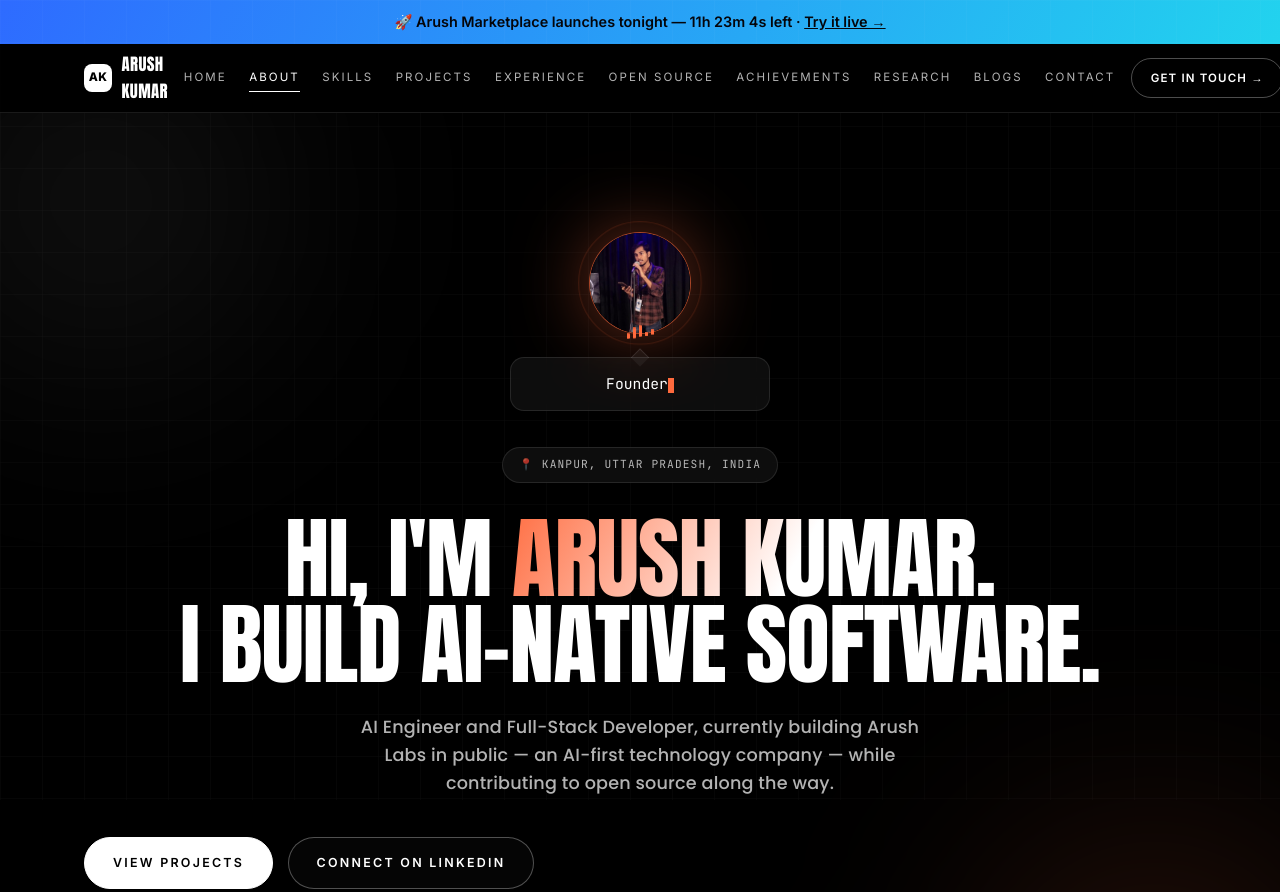
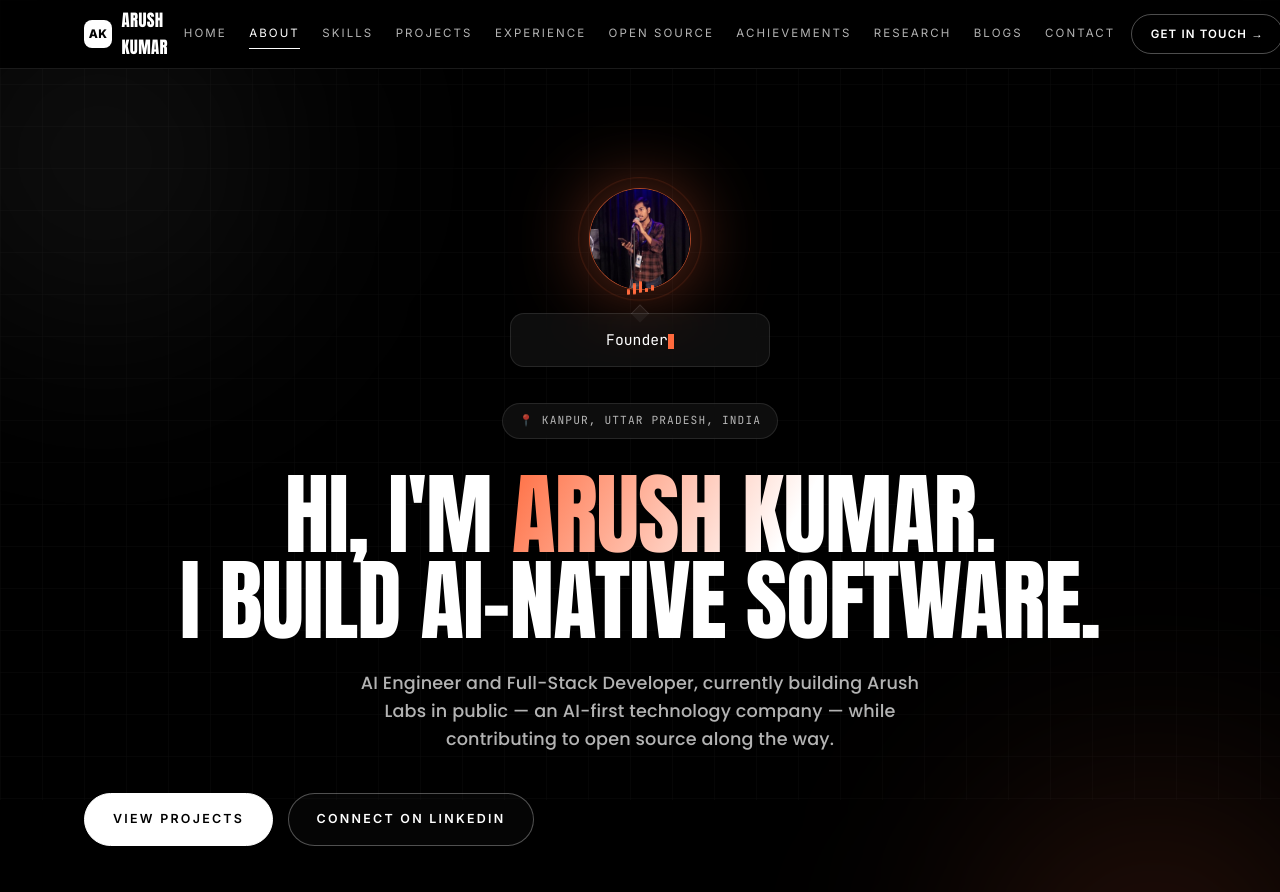
Before and after one commit to arushkumar-aiml/arush-portfolio, a plain HTML site: page arush-portfolio-main/index.html in a window 1280 px wide. Shown: the top 892 px of the page. Drawn offline with Linux system fonts and the light colour scheme.

Commit message:
complete

```diff
--- a/arush-portfolio-main/index.html
+++ b/arush-portfolio-main/index.html
@@ -56,24 +56,6 @@
 </script>
 </head>
 <body>
-<div id="arush-launch-banner" style="background:linear-gradient(120deg,#2E6BFF,#22D3EE);color:#04050a;text-align:center;padding:.65rem 1rem;font-weight:600;font-size:.9rem;">
-  🚀 Arush Marketplace launches tonight — <span id="alb-timer">counting down…</span> · <a href="https://arush-marketplace.vercel.app" target="_blank" rel="noopener" style="color:#04050a;text-decoration:underline;">Try it live →</a>
-</div>
-<script>
-(function(){
-  var t = new Date("2026-07-31T00:00:00+05:30").getTime();
-  var el = document.getElementById("alb-timer");
-  function tick(){
-    var d = t - new Date().getTime();
-    if(d<=0){ el.textContent = "IT'S LIVE!"; clearInterval(iv); return; }
-    var h=Math.floor(d/3600000), m=Math.floor((d%3600000)/60000), s=Math.floor((d%60000)/1000);
-    el.textContent = h+"h "+m+"m "+s+"s left";
-  }
-  tick();
-  var iv=setInterval(tick,1000);
-})();
-</script>
-
 
 <nav class="site-nav">
   <div class="wrap">
```
